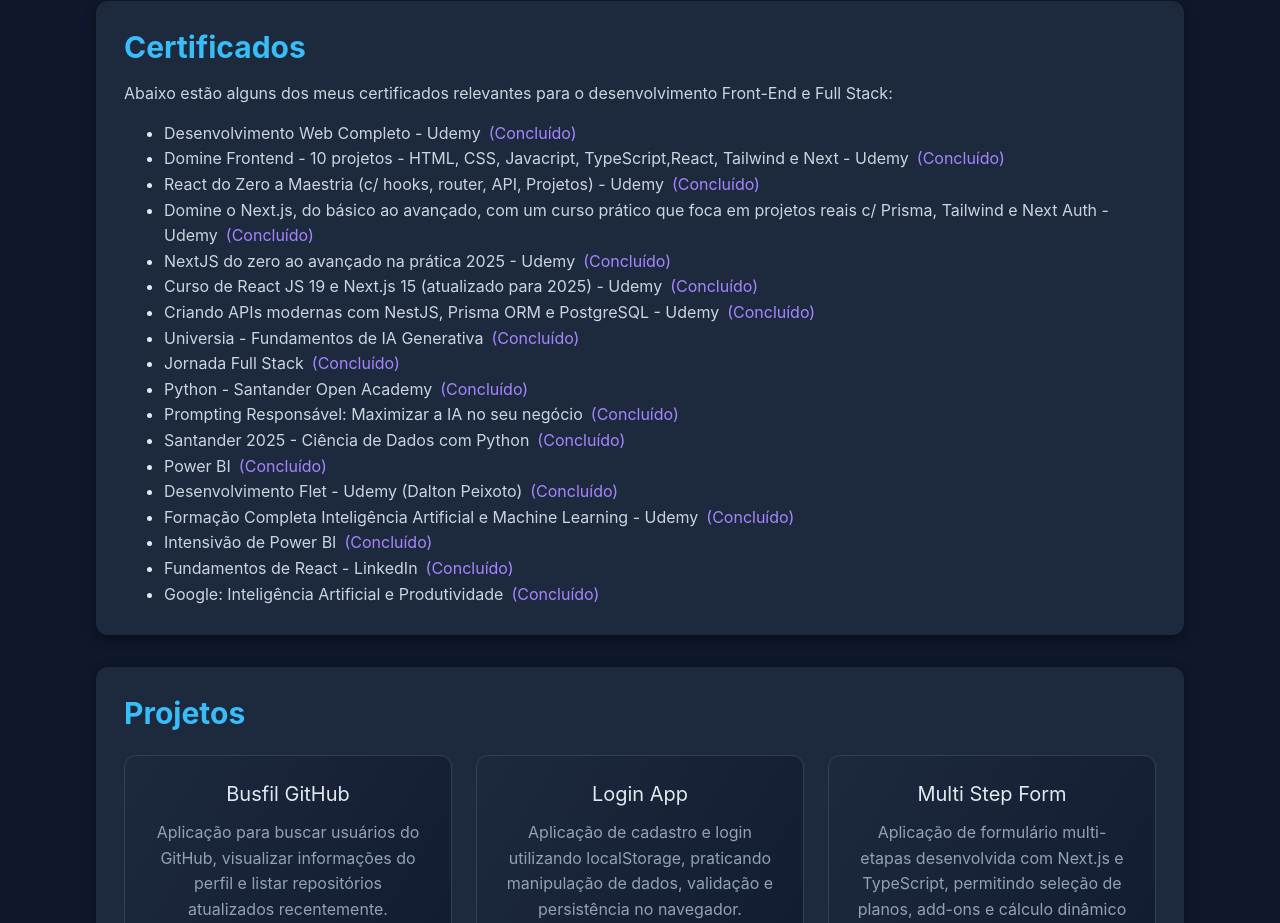
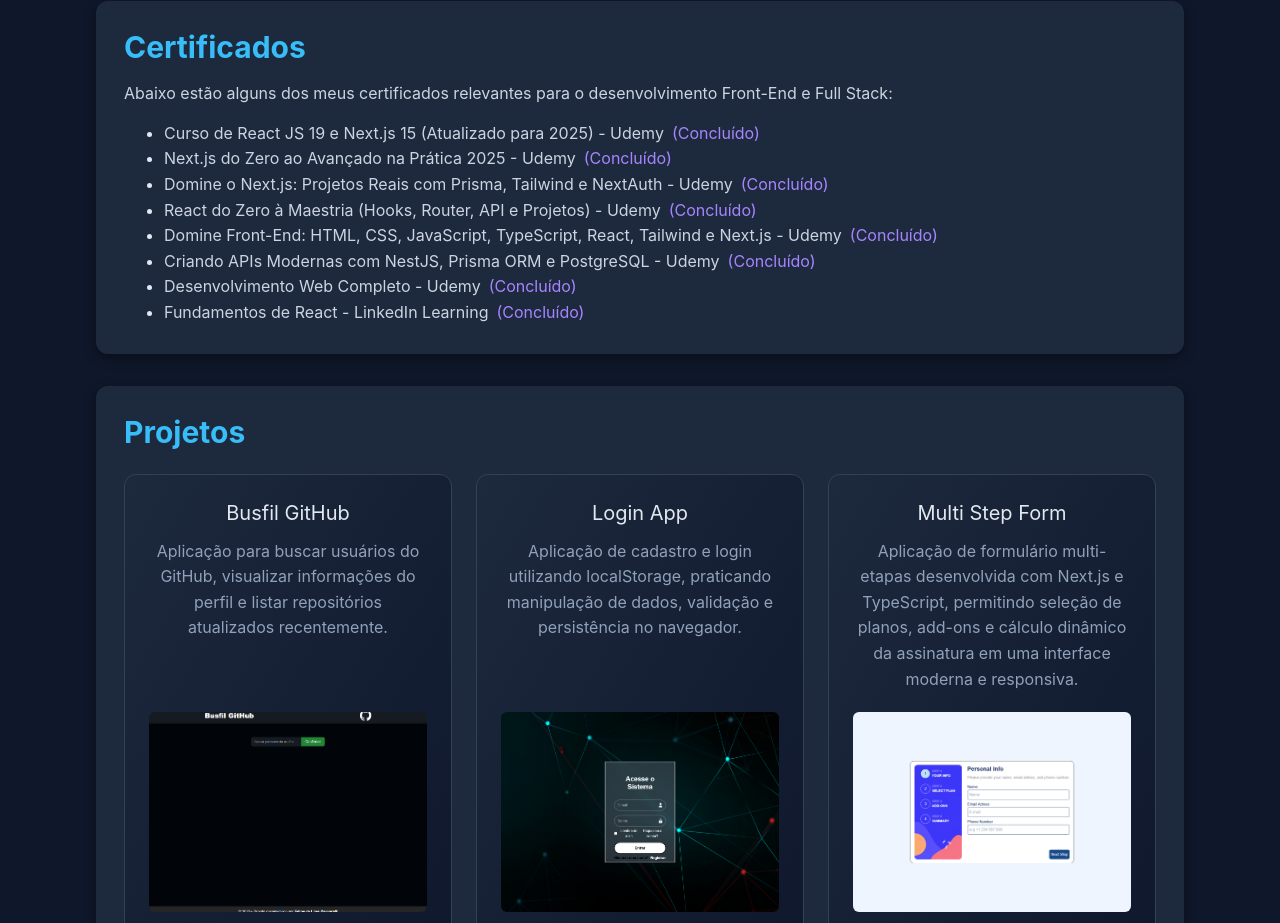
Before and after one commit to Felipe-de-Lima-Passarelli/New_Portfolio, a Next.js app: page / in a window 1280 px wide. Shown: the part 1940-2863 px from the top of the page. Built offline with nearby package versions, Linux system fonts and the light colour scheme.

Commit message:
Update ListaCertificados.tsx

```diff
--- a/src/components/ListaCertificados.tsx
+++ b/src/components/ListaCertificados.tsx
@@ -10,94 +10,44 @@
       </p>
       <ul className="list-disc">
         <Certificado
+          name="Curso de React JS 19 e Next.js 15 (Atualizado para 2025) - Udemy"
+          status="Concluído"
+          link="https://www.udemy.com/certificate/UC-4cf19edb-47cc-4992-b56f-b4b08591cd9d/"
+        />
+        <Certificado
+          name="Next.js do Zero ao Avançado na Prática 2025 - Udemy"
+          status="Concluído"
+          link="https://www.udemy.com/certificate/UC-43e860b3-ce9a-4209-ac6b-050a6a9a926f/"
+        />
+        <Certificado
+          name="Domine o Next.js: Projetos Reais com Prisma, Tailwind e NextAuth - Udemy"
+          status="Concluído"
+          link="https://www.udemy.com/certificate/UC-dad89f0e-61ce-4c65-8642-be0bf541f8f3/"
+        />
+        <Certificado
+          name="React do Zero à Maestria (Hooks, Router, API e Projetos) - Udemy"
+          status="Concluído"
+          link="https://www.udemy.com/certificate/UC-08d79a42-f96d-42f0-adf2-5e103411e79c/"
+        />
+        <Certificado
+          name="Domine Front-End: HTML, CSS, JavaScript, TypeScript, React, Tailwind e Next.js - Udemy"
+          status="Concluído"
+          link="https://www.udemy.com/certificate/UC-345bbcb6-507c-4be8-a1bf-00ee6a4f9cdc/"
+        />
+        <Certificado
+          name="Criando APIs Modernas com NestJS, Prisma ORM e PostgreSQL - Udemy"
+          status="Concluído"
+          link="https://www.udemy.com/certificate/UC-c3497ad0-7a1c-433a-8379-a446909611c5/"
+        />
+        <Certificado
           name="Desenvolvimento Web Completo - Udemy"
           status="Concluído"
           link="https://www.udemy.com/certificate/UC-099df401-9add-4cc2-8fc4-359e89c872d7/"
         />
         <Certificado
-          name="Domine Frontend - 10 projetos - HTML, CSS, Javacript, TypeScript,React, Tailwind e Next - Udemy"
-          status="Concluído"
-          link="https://www.udemy.com/certificate/UC-345bbcb6-507c-4be8-a1bf-00ee6a4f9cdc/"
-        />
-        <Certificado
-          name="React do Zero a Maestria (c/ hooks, router, API, Projetos) - Udemy"
-          status="Concluído"
-          link="https://www.udemy.com/certificate/UC-08d79a42-f96d-42f0-adf2-5e103411e79c/"
-        />
-        <Certificado
-          name="Domine o Next.js, do básico ao avançado, com um curso prático que foca em projetos reais c/ Prisma, Tailwind e Next Auth - Udemy"
-          status="Concluído"
-          link="https://www.udemy.com/certificate/UC-dad89f0e-61ce-4c65-8642-be0bf541f8f3/"
-        />
-        <Certificado
-          name="NextJS do zero ao avançado na prática 2025 - Udemy"
-          status="Concluído"
-          link="https://www.udemy.com/certificate/UC-43e860b3-ce9a-4209-ac6b-050a6a9a926f/"
-        />
-        <Certificado
-          name="Curso de React JS 19 e Next.js 15 (atualizado para 2025) - Udemy"
-          status="Concluído"
-          link="https://www.udemy.com/certificate/UC-4cf19edb-47cc-4992-b56f-b4b08591cd9d/"
-        />
-        <Certificado
-          name="Criando APIs modernas com NestJS, Prisma ORM e PostgreSQL - Udemy"
-          status="Concluído"
-          link="https://www.udemy.com/certificate/UC-c3497ad0-7a1c-433a-8379-a446909611c5/"
-        />
-        <Certificado
-          name="Universia - Fundamentos de IA Generativa"
-          status="Concluído"
-          link="https://drive.google.com/file/d/1GR_DV2yGzOfS8gI6-l9mqj5lpQPouCs6/view"
-        />
-        <Certificado
-          name="Jornada Full Stack"
-          status="Concluído"
-          link="https://drive.google.com/file/d/1C7zf48fAUgu159mb4m9pOftu7Cun-t9_/view"
-        />
-        <Certificado
-          name="Python - Santander Open Academy"
-          status="Concluído"
-          link="https://drive.google.com/file/d/1U0TRymruolmi-yckM7uJDena2SEuRby-/view"
-        />
-        <Certificado
-          name="Prompting Responsável: Maximizar a IA no seu negócio"
-          status="Concluído"
-          link="https://drive.google.com/file/d/1aWPMS-TgSy3k4XcrWk2TrehjsYocAVLo/view"
-        />
-        <Certificado
-          name="Santander 2025 - Ciência de Dados com Python"
-          status="Concluído"
-          link="https://drive.google.com/file/d/1kYho3YFZ-uKnZEBB8Gi3oK5Q2WkN_0Us/view"
-        />
-        <Certificado
-          name="Power BI"
-          status="Concluído"
-          link="https://drive.google.com/file/d/10i4YeFSg-whqEr6F_t0snHfv2q3sy2qh/view"
-        />
-        <Certificado
-          name="Desenvolvimento Flet - Udemy (Dalton Peixoto)"
-          status="Concluído"
-          link="https://www.udemy.com/certificate/UC-fdfba14f-d8b6-4d49-9e67-92e10919eb13/"
-        />
-        <Certificado
-          name="Formação Completa Inteligência Artificial e Machine Learning - Udemy"
-          status="Concluído"
-          link="https://www.udemy.com/certificate/UC-127c9bf2-ef41-4ece-ac8e-123d425ec8a5/"
-        />
-        <Certificado
-          name="Intensivão de Power BI"
-          status="Concluído"
-          link="https://drive.google.com/file/d/1poQpPSXDRML_tc4i4_HYaT0A4JJt1125/view"
-        />
-        <Certificado
-          name="Fundamentos de React - LinkedIn"
+          name="Fundamentos de React - LinkedIn Learning"
           status="Concluído"
           link="https://www.linkedin.com/learning/certificates/6e59f09872b2c0d143bd8a47b43d68795a404066c2c721d55dbb4dbf19890bf4"
-        />
-        <Certificado
-          name="Google: Inteligência Artificial e Produtividade"
-          status="Concluído"
-          link="https://drive.google.com/file/d/1Fgfn3RpJmyz1PFODlfdWXg47M21SGbIO/view"
         />
       </ul>
     </section>
```
